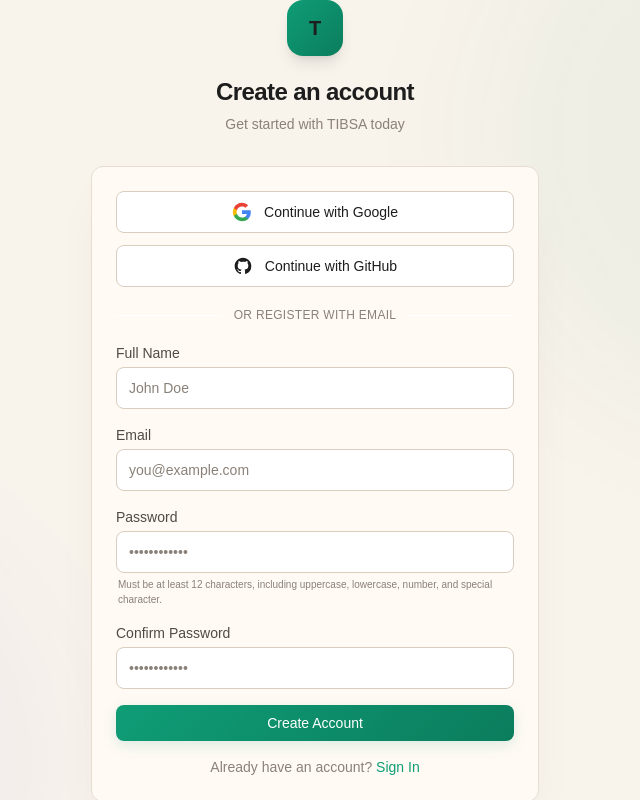
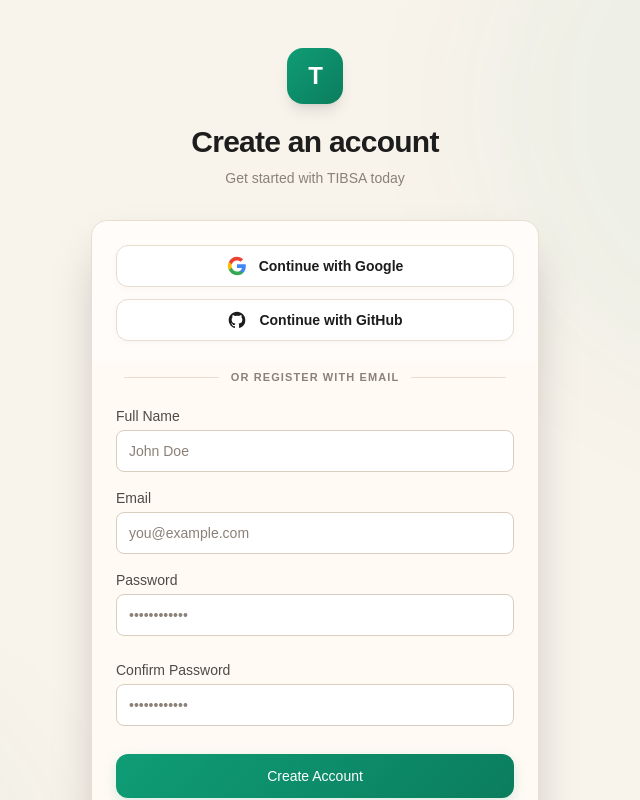
Before and after one commit to alaaMelook/TIBSA-Platform, a Next.js app in the folder frontend/: page /register in a window 1280 px wide. Shown: the top 800 px of the page, without its empty margins (325-965 px from the left). Built offline with nearby package versions, Linux system fonts and the light colour scheme; no server answers.

Commit message:
Update UI

```diff
--- a/frontend/src/app/(auth)/register/page.tsx
+++ b/frontend/src/app/(auth)/register/page.tsx
@@ -7,6 +7,7 @@ import { useAuth } from "@/hooks/useAuth";
 import { Button, Input } from "@/components/ui";
 import { PasswordStrengthMeter } from "@/components/ui/PasswordStrengthMeter";
 import { toast } from "sonner";
+import { CheckCircle2, Circle, AlertCircle } from "lucide-react";
 
 // ── Google SVG Icon ────────────────────────────────────────────
 function GoogleIcon() {
@@ -46,11 +47,10 @@ function OAuthButton({
             onClick={onClick}
             disabled={isLoading}
             className={`
-                group relative flex items-center justify-center gap-3 w-full px-4 py-2.5 rounded-lg
-                border text-sm font-medium transition-all duration-200
+                group relative flex items-center justify-center gap-3 w-full px-4 py-2.5 rounded-xl
+                text-sm font-bold btn-animated btn-secondary-soft
                 disabled:opacity-50 disabled:cursor-not-allowed
-                focus:outline-none focus:ring-2 focus:ring-offset-2 focus:ring-offset-[#1e2d4a]
-                bg-[var(--bg-elevated)] border-[var(--border-strong)] text-[var(--text-primary)] hover:bg-[var(--bg-elevated)] hover:border-[var(--border-strong)] focus:ring-[var(--primary)]/50
+                focus:outline-none focus:ring-2 focus:ring-offset-2 focus:ring-offset-[var(--bg-page)] focus:ring-[var(--primary)]/50
             `}
         >
             {isLoading ? (
@@ -73,13 +73,32 @@ export default function RegisterPage() {
     const [email, setEmail] = useState("");
     const [password, setPassword] = useState("");
     const [confirmPassword, setConfirmPassword] = useState("");
+    const [isPasswordFocused, setIsPasswordFocused] = useState(false);
+    const [hasAttemptedSubmit, setHasAttemptedSubmit] = useState(false);
+
     const [isLoading, setIsLoading] = useState(false);
     const [oauthLoading, setOauthLoading] = useState<"google" | "github" | null>(null);
     const { register, loginWithOAuth } = useAuth();
     const router = useRouter();
 
+    // Password validation rules
+    const reqLength = password.length >= 12;
+    const reqUpper = /[A-Z]/.test(password);
+    const reqLower = /[a-z]/.test(password);
+    const reqNum = /[0-9]/.test(password);
+    const reqSpecial = /[!@#$%^&*(),.?":{}|<>]/.test(password);
+    const passwordValid = reqLength && reqUpper && reqLower && reqNum && reqSpecial;
+
+    const showChecklist = isPasswordFocused || password.length > 0 || (hasAttemptedSubmit && !passwordValid);
+
     const handleSubmit = async (e: React.FormEvent) => {
         e.preventDefault();
+        setHasAttemptedSubmit(true);
+
+        if (!passwordValid) {
+            toast.error("Registration Error", { description: "Please meet all password requirements" });
+            return;
+        }
 
         if (password !== confirmPassword) {
             toast.error("Registration Error", { description: "Passwords do not match" });
@@ -109,27 +128,30 @@ export default function RegisterPage() {
         }
     };
 
+    const confirmValid = confirmPassword.length > 0 && confirmPassword === password;
+    const showConfirmError = (hasAttemptedSubmit || confirmPassword.length > 0) && !confirmValid;
+
     return (
-        <div className="min-h-screen flex items-center justify-center bg-[var(--bg-main)] px-4 relative overflow-hidden">
+        <div className="min-h-screen flex items-center justify-center bg-[var(--bg-main)] px-4 py-12 relative overflow-hidden">
             {/* Background decoration */}
             <div className="absolute inset-0 pointer-events-none">
-                <div className="absolute top-[-20%] right-[-10%] w-[600px] h-[600px] rounded-full bg-[var(--primary-hover)]/[0.04] blur-3xl" />
-                <div className="absolute bottom-[-20%] left-[-10%] w-[500px] h-[500px] rounded-full bg-indigo-600/[0.04] blur-3xl" />
+                <div className="absolute top-[-20%] right-[-10%] w-[600px] h-[600px] rounded-full bg-[var(--primary)]/[0.04] blur-3xl" />
+                <div className="absolute bottom-[-20%] left-[-10%] w-[500px] h-[500px] rounded-full bg-[var(--primary-hover)]/[0.04] blur-3xl" />
             </div>
 
-            <div className="w-full max-w-md relative">
+            <div className="w-full max-w-md relative animate-[fadeIn_0.5s_ease-out]">
                 {/* Logo & Heading */}
                 <div className="text-center mb-8">
-                    <div className="inline-flex h-14 w-14 rounded-2xl bg-gradient-to-br from-[var(--primary)] to-[var(--primary-hover)] items-center justify-center mb-5 shadow-lg shadow-[var(--primary-soft)]">
-                        <span className="text-[var(--text-primary)] font-bold text-xl">T</span>
+                    <div className="inline-flex h-14 w-14 rounded-2xl bg-gradient-to-br from-[var(--primary)] to-[var(--primary-hover)] items-center justify-center mb-5 shadow-lg shadow-[var(--primary)]/20">
+                        <span className="text-white font-black text-2xl tracking-tighter">T</span>
                     </div>
-                    <h1 className="text-2xl font-bold text-[var(--text-primary)] tracking-tight">Create an account</h1>
-                    <p className="text-[var(--text-muted)] mt-1.5 text-sm">Get started with TIBSA today</p>
+                    <h1 className="text-3xl font-black text-[var(--text-primary)] tracking-tight mb-2">Create an account</h1>
+                    <p className="text-[var(--text-muted)] text-sm font-medium">Get started with TIBSA today</p>
                 </div>
 
-                <div className="bg-[var(--bg-card)] rounded-xl border border-[var(--border-soft)] shadow-2xl shadow-black/5 overflow-hidden">
+                <div className="bg-[var(--bg-card)] rounded-2xl border border-[var(--border-soft)] shadow-2xl shadow-[var(--primary)]/5 overflow-hidden">
                     {/* OAuth Section */}
-                    <div className="p-6 pb-5 space-y-3">
+                    <div className="p-6 pb-5 space-y-3 bg-white/40">
                         <OAuthButton
                             provider="google"
                             onClick={() => handleOAuth("google")}
@@ -143,15 +165,15 @@ export default function RegisterPage() {
                     </div>
 
                     {/* Divider */}
-                    <div className="flex items-center gap-3 px-6">
-                        <div className="h-px flex-1 bg-[var(--bg-elevated)]" />
-                        <span className="text-xs text-[var(--text-muted)] font-medium tracking-wide">OR REGISTER WITH EMAIL</span>
-                        <div className="h-px flex-1 bg-[var(--bg-elevated)]" />
+                    <div className="flex items-center gap-3 px-8 py-2">
+                        <div className="h-px flex-1 bg-[var(--border-soft)]" />
+                        <span className="text-[11px] text-[var(--text-muted)] font-bold tracking-widest uppercase">OR REGISTER WITH EMAIL</span>
+                        <div className="h-px flex-1 bg-[var(--border-soft)]" />
                     </div>
 
                     {/* Email Registration Form */}
-                    <form onSubmit={handleSubmit} className="p-6 pt-5 space-y-4">
-
+                    <form onSubmit={handleSubmit} className="p-6 pt-3 space-y-5">
+                        <div className="space-y-4">
                             <Input
                                 label="Full Name"
                                 type="text"
@@ -159,6 +181,7 @@ export default function RegisterPage() {
                                 value={fullName}
                                 onChange={(e) => setFullName(e.target.value)}
                                 required
+                                className="bg-white border-[var(--border-soft)] focus:border-[var(--primary)] focus:ring-[var(--primary)]/20"
                             />
 
                             <Input
@@ -168,24 +191,60 @@ export default function RegisterPage() {
                                 value={email}
                                 onChange={(e) => setEmail(e.target.value)}
                                 required
+                                className="bg-white border-[var(--border-soft)] focus:border-[var(--primary)] focus:ring-[var(--primary)]/20"
                             />
 
-                        <div className="space-y-1">
+                            <div className="space-y-2">
                                 <Input
                                     label="Password"
                                     type="password"
                                     placeholder="••••••••••••"
                                     value={password}
                                     onChange={(e) => setPassword(e.target.value)}
+                                    onFocus={() => setIsPasswordFocused(true)}
+                                    onBlur={() => setIsPasswordFocused(false)}
                                     required
-                                minLength={12}
+                                    className={`bg-white focus:ring-[var(--primary)]/20 ${hasAttemptedSubmit && !passwordValid ? "border-[var(--danger)] focus:border-[var(--danger)]" : "border-[var(--border-soft)] focus:border-[var(--primary)]"}`}
                                 />
+                                <div className="px-1">
                                     <PasswordStrengthMeter password={password} />
-                            <p className="text-[10px] text-[var(--text-muted)] pl-0.5">
-                                Must be at least 12 characters, including uppercase, lowercase, number, and special character.
-                            </p>
                                 </div>
 
+                                {/* Animated Password Checklist */}
+                                <div className={`overflow-hidden transition-all duration-300 ease-in-out ${showChecklist ? "max-h-48 opacity-100 mt-2" : "max-h-0 opacity-0 m-0"}`}>
+                                    {passwordValid ? (
+                                        <div className="flex items-center gap-1.5 text-[var(--success)] text-xs font-semibold px-1">
+                                            <CheckCircle2 className="w-4 h-4" />
+                                            <span>Strong password</span>
+                                        </div>
+                                    ) : (
+                                        <ul className="space-y-1.5 text-xs px-1">
+                                            <li className={`flex items-center gap-2 ${reqLength ? "text-[var(--success)]" : "text-[var(--text-muted)]"}`}>
+                                                {reqLength ? <CheckCircle2 className="w-3.5 h-3.5" /> : <Circle className="w-3.5 h-3.5 opacity-50" />}
+                                                <span>At least 12 characters</span>
+                                            </li>
+                                            <li className={`flex items-center gap-2 ${reqUpper ? "text-[var(--success)]" : "text-[var(--text-muted)]"}`}>
+                                                {reqUpper ? <CheckCircle2 className="w-3.5 h-3.5" /> : <Circle className="w-3.5 h-3.5 opacity-50" />}
+                                                <span>Contains uppercase letter</span>
+                                            </li>
+                                            <li className={`flex items-center gap-2 ${reqLower ? "text-[var(--success)]" : "text-[var(--text-muted)]"}`}>
+                                                {reqLower ? <CheckCircle2 className="w-3.5 h-3.5" /> : <Circle className="w-3.5 h-3.5 opacity-50" />}
+                                                <span>Contains lowercase letter</span>
+                                            </li>
+                                            <li className={`flex items-center gap-2 ${reqNum ? "text-[var(--success)]" : "text-[var(--text-muted)]"}`}>
+                                                {reqNum ? <CheckCircle2 className="w-3.5 h-3.5" /> : <Circle className="w-3.5 h-3.5 opacity-50" />}
+                                                <span>Contains number</span>
+                                            </li>
+                                            <li className={`flex items-center gap-2 ${reqSpecial ? "text-[var(--success)]" : "text-[var(--text-muted)]"}`}>
+                                                {reqSpecial ? <CheckCircle2 className="w-3.5 h-3.5" /> : <Circle className="w-3.5 h-3.5 opacity-50" />}
+                                                <span>Contains special character</span>
+                                            </li>
+                                        </ul>
+                                    )}
+                                </div>
+                            </div>
+
+                            <div className="space-y-1">
                                 <Input
                                     label="Confirm Password"
                                     type="password"
@@ -193,26 +252,45 @@ export default function RegisterPage() {
                                     value={confirmPassword}
                                     onChange={(e) => setConfirmPassword(e.target.value)}
                                     required
-                            minLength={12}
+                                    className={`bg-white focus:ring-[var(--primary)]/20 ${showConfirmError ? "border-[var(--danger)] focus:border-[var(--danger)] focus:ring-[var(--danger)]/20" : confirmValid ? "border-[var(--success)] focus:border-[var(--success)] focus:ring-[var(--success)]/20" : "border-[var(--border-soft)] focus:border-[var(--primary)]"}`}
                                 />
+                                {showConfirmError && (
+                                    <div className="flex items-center gap-1.5 text-[var(--danger)] text-xs font-semibold px-1 mt-1.5 animate-in fade-in slide-in-from-top-1">
+                                        <AlertCircle className="w-3.5 h-3.5" />
+                                        <span>Passwords do not match</span>
+                                    </div>
+                                )}
+                                {confirmValid && confirmPassword.length > 0 && (
+                                    <div className="flex items-center gap-1.5 text-[var(--success)] text-xs font-semibold px-1 mt-1.5 animate-in fade-in slide-in-from-top-1">
+                                        <CheckCircle2 className="w-3.5 h-3.5" />
+                                        <span>Passwords match</span>
+                                    </div>
+                                )}
+                            </div>
+                        </div>
 
-                        <Button type="submit" className="w-full" isLoading={isLoading}>
+                        <div className="pt-2">
+                            <Button type="submit" className="w-full btn-animated btn-primary-emerald font-bold rounded-xl py-3 shadow-md border-0" isLoading={isLoading}>
                                 Create Account
                             </Button>
+                        </div>
+                    </form>
 
-                        <p className="text-center text-sm text-[var(--text-muted)]">
+                    {/* Clean Footer Area */}
+                    <div className="bg-[var(--bg-elevated)] border-t border-[var(--border-soft)] p-5 flex flex-col items-center justify-center gap-2">
+                        <p className="text-sm text-[var(--text-muted)] font-medium">
                             Already have an account?{" "}
-                            <Link href="/login" className="text-[var(--primary)] hover:text-[var(--primary)] font-medium transition-colors">
+                            <Link href="/login" className="text-[var(--primary)] font-semibold transition-all hover:text-[var(--primary-hover)] inline-flex items-center hover:-translate-y-[1px]">
                                 Sign In
                             </Link>
                         </p>
-                    </form>
+                    </div>
                 </div>
 
-                <p className="text-center text-xs text-[var(--text-muted)] mt-6">
+                <p className="text-center text-xs text-[var(--text-muted)] mt-6 font-medium">
                     By creating an account, you agree to our{" "}
-                    <span className="text-[var(--text-muted)]">Terms of Service</span> and{" "}
-                    <span className="text-[var(--text-muted)]">Privacy Policy</span>
+                    <span className="text-[var(--text-secondary)] hover:text-[var(--primary)] cursor-pointer transition-colors">Terms of Service</span> and{" "}
+                    <span className="text-[var(--text-secondary)] hover:text-[var(--primary)] cursor-pointer transition-colors">Privacy Policy</span>
                 </p>
             </div>
         </div>
--- a/frontend/src/app/globals.css
+++ b/frontend/src/app/globals.css
@@ -210,7 +210,7 @@ body {
   transition: transform 200ms ease, color 200ms ease, background 200ms ease;
   display: inline-flex;
   align-items: center;
-  justify-center: center;
+  justify-content: center;
 }
 
 .icon-btn-animated:hover {
--- a/frontend/src/app/page.tsx
+++ b/frontend/src/app/page.tsx
@@ -46,7 +46,7 @@ export default function Home() {
           </Link>
           <Link
             href="/register"
-            className="text-sm bg-[linear-gradient(135deg,#0f9d76,#0b7d5d)] text-white px-6 py-2.5 rounded-full transition-all font-bold shadow-sm shadow-[#0f9d76]/20 hover:shadow-md hover:-translate-y-0.5"
+            className="text-sm px-6 py-2.5 rounded-full font-bold btn-animated btn-primary-emerald"
           >
             Get Started
           </Link>
@@ -148,13 +148,13 @@ export default function Home() {
             <div className="flex flex-col sm:flex-row items-center justify-center gap-4 w-full">
               <Link
                 href="/register"
-                className="w-full sm:w-auto flex items-center justify-center gap-2 bg-[linear-gradient(135deg,#0f9d76,#0b7d5d)] text-white px-9 py-4 rounded-xl text-[15px] font-bold transition-all shadow-md shadow-[#0f9d76]/20 hover:shadow-lg hover:-translate-y-0.5"
+                className="w-full sm:w-auto flex items-center justify-center gap-2 px-9 py-4 rounded-xl text-[15px] font-bold btn-animated btn-primary-emerald"
               >
                 Start Scanning <ArrowRight className="w-4 h-4" />
               </Link>
               <Link
                 href="/login"
-                className="w-full sm:w-auto flex items-center justify-center bg-white border border-[#0f9d76]/20 text-[#1d1d1d] hover:bg-[#edf8f3] hover:border-[#0f9d76]/40 px-9 py-4 rounded-xl text-[15px] font-bold transition-all shadow-sm"
+                className="w-full sm:w-auto flex items-center justify-center px-9 py-4 rounded-xl text-[15px] font-bold btn-animated btn-secondary-soft"
               >
                 Sign In
               </Link>
```
Also changed, not shown: frontend/src/app/(auth)/login/page.tsx (+49 -45 lines). Lines whose indentation alone changed are shown as unchanged.
